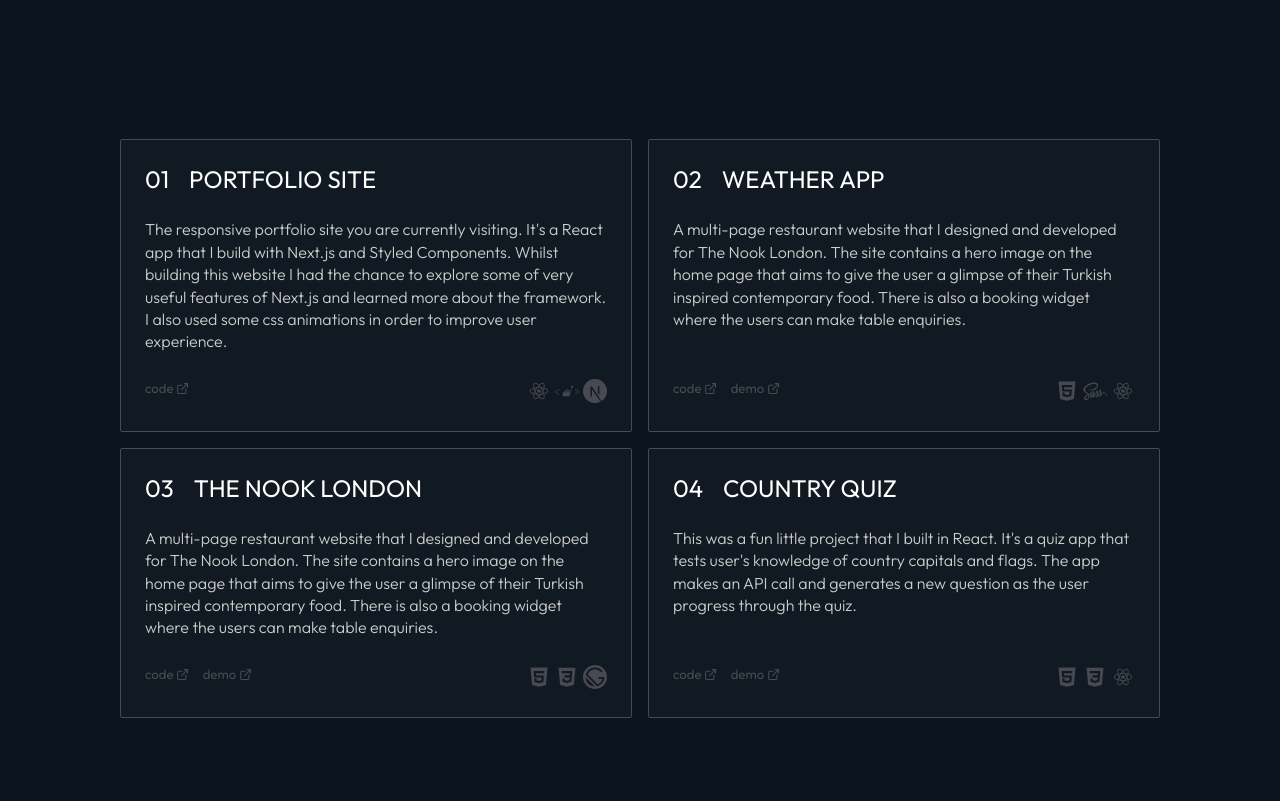
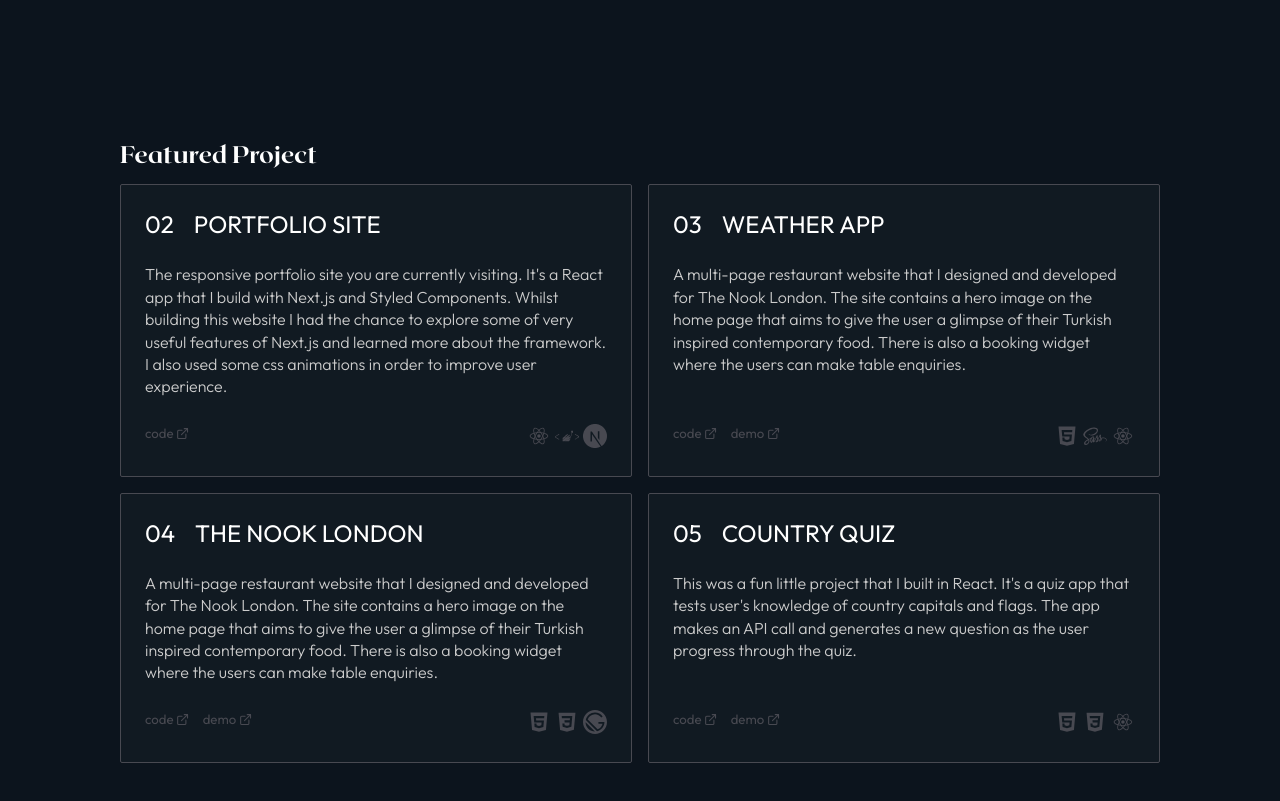
Before and after one commit to ozngnr/portfolio-site, a Next.js app: page / in a window 1280 px wide. Shown: the part 1580-2381 px from the top of the page. Built offline with nearby package versions, Linux system fonts and the light colour scheme.

Commit message:
added featured project component

```diff
--- /dev/null
+++ b/components/projects/FeaturedProject/index.js
@@ -0,0 +1,5 @@
+const FeaturedProject = () => {
+  return <h1 style={{ gridColumn: "1/-1" }}>Featured Project</h1>;
+};
+
+export default FeaturedProject;
--- /dev/null
+++ b/components/projects/Project/index.js
@@ -0,0 +1,40 @@
+import * as S from "./project.styled";
+import { FiExternalLink } from "react-icons/fi";
+import StackIcon from "../../../assets/stackIcons";
+
+const Project = ({ project, ...restProps }) => {
+  return (
+    <S.Project key={project.id} {...restProps}>
+      <S.ProjectTitle>
+        <span>0{project.projectNumber}</span>
+        {project.title}
+      </S.ProjectTitle>
+      <S.Description
+        dangerouslySetInnerHTML={{ __html: project.content }}
+      ></S.Description>
+      <S.Footer>
+        <S.Links>
+          <S.Link href={project.code} rel="noopener noreferrer" target="_blank">
+            code <FiExternalLink />
+          </S.Link>
+          {project.demo && (
+            <S.Link
+              href={project.demo}
+              rel="noopener noreferrer"
+              target="_blank"
+            >
+              demo <FiExternalLink />
+            </S.Link>
+          )}
+        </S.Links>
+        <S.Stack>
+          {project.stack.map((lang, i) => (
+            <StackIcon name={lang} key={i} />
+          ))}
+        </S.Stack>
+      </S.Footer>
+    </S.Project>
+  );
+};
+
+export default Project;
--- /dev/null
+++ b/components/projects/Project/project.styled.js
@@ -0,0 +1,55 @@
+import styled from "styled-components";
+import { motion } from "framer-motion";
+
+export const Stack = styled.div`
+  color: ${({ theme }) => theme.textTransparent};
+  font-size: 1.5em;
+
+  svg {
+    margin-left: 4px;
+  }
+`;
+export const Link = styled.a`
+  display: inline-block;
+  margin-right: 1em;
+  padding: 0.25em 0;
+  transition: color 0.3s;
+  color: ${({ theme }) => theme.textTransparent};
+  cursor: pointer;
+
+  &:hover {
+    color: ${({ theme }) => theme.accent};
+  }
+`;
+export const Links = styled.div`
+  font-size: 0.825em;
+`;
+export const Footer = styled.div`
+  display: flex;
+  justify-content: space-between;
+  margin-top: auto;
+`;
+export const Description = styled.div`
+  font-weight: 300;
+  margin: 1.5em 0;
+  max-width: 600px;
+`;
+export const ProjectTitle = styled.h3`
+  font-weight: 400;
+  font-size: 1.5rem;
+  color: ${({ theme }) => theme.text};
+  text-transform: uppercase;
+
+  span {
+    margin-right: 20px;
+  }
+`;
+export const Project = styled(motion.div)`
+  display: flex;
+  flex-direction: column;
+  border: 1px solid ${({ theme }) => theme.textTransparent};
+  border-radius: 2px;
+  color: ${({ theme }) => theme.textSecondary};
+  background-color: ${({ theme }) => theme.bgLight};
+  padding: 1.5em;
+`;
--- a/components/projects/index.js
+++ b/components/projects/index.js
@@ -1,11 +1,11 @@
 import { useRef } from "react";
 import * as S from "./projects.styled";
-import StackIcon from "../../assets/stackIcons";
-import { FiExternalLink } from "react-icons/fi";
 import { SectionTitle, MobileSectionTitle } from "../../styles/common";
 import OutlinedText from "../common/outlinedText";
 import useSectionInView from "../../hooks/useSectionInView";
 import useFadeIn from "../../hooks/useFadeIn";
+import Project from "./Project";
+import FeaturedProject from "./FeaturedProject";
 
 const Projects = ({ data }) => {
   const ref = useRef();
@@ -20,42 +20,21 @@ const Projects = ({ data }) => {
       <S.Container>
         <MobileSectionTitle>projects.</MobileSectionTitle>
         <S.Projects>
-          {data.map((project) => (
-            <S.Project key={project.id} {...fadeIn}>
-              <S.ProjectTitle>
-                <span>{project.projectNumber}</span>
-                {project.title}
-              </S.ProjectTitle>
-              <S.Description
-                dangerouslySetInnerHTML={{ __html: project.content }}
-              ></S.Description>
-              <S.Footer>
-                <S.Links>
-                  <S.Link
-                    href={project.code}
-                    rel="noopener noreferrer"
-                    target="_blank"
-                  >
-                    code <FiExternalLink />
-                  </S.Link>
-                  {project.demo && (
-                    <S.Link
-                      href={project.demo}
-                      rel="noopener noreferrer"
-                      target="_blank"
-                    >
-                      demo <FiExternalLink />
-                    </S.Link>
-                  )}
-                </S.Links>
-                <S.Stack>
-                  {project.stack.map((lang, i) => (
-                    <StackIcon name={lang} key={i} />
-                  ))}
-                </S.Stack>
-              </S.Footer>
-            </S.Project>
-          ))}
+          {data.map((project) =>
+            project.isFeatured ? (
+              <FeaturedProject
+                key={project.projectNumber}
+                project={project}
+                {...fadeIn}
+              />
+            ) : (
+              <Project
+                key={project.projectNumber}
+                project={project}
+                {...fadeIn}
+              />
+            )
+          )}
         </S.Projects>
       </S.Container>
     </S.Section>
--- a/components/projects/projects.styled.js
+++ b/components/projects/projects.styled.js
@@ -3,58 +3,6 @@ import { BaseContainer } from "../../styles/global";
 import { motion } from "framer-motion";
 import { device } from "../../styles/breakpoints";
 
-export const Stack = styled.div`
-  color: ${({ theme }) => theme.textTransparent};
-  font-size: 1.5em;
-
-  svg {
-    margin-left: 4px;
-  }
-`;
-export const Link = styled.a`
-  display: inline-block;
-  margin-right: 1em;
-  padding: 0.25em 0;
-  transition: color 0.3s;
-  color: ${({ theme }) => theme.textTransparent};
-  cursor: pointer;
-
-  &:hover {
-    color: ${({ theme }) => theme.accent};
-  }
-`;
-export const Links = styled.div`
-  font-size: 0.825em;
-`;
-export const Footer = styled.div`
-  display: flex;
-  justify-content: space-between;
-  margin-top: auto;
-`;
-export const Description = styled.div`
-  font-weight: 300;
-  margin: 1.5em 0;
-  max-width: 600px;
-`;
-export const ProjectTitle = styled.h3`
-  font-weight: 400;
-  font-size: 1.5rem;
-  color: ${({ theme }) => theme.text};
-  text-transform: uppercase;
-
-  span {
-    margin-right: 20px;
-  }
-`;
-export const Project = styled(motion.div)`
-  display: flex;
-  flex-direction: column;
-  border: 1px solid ${({ theme }) => theme.textTransparent};
-  border-radius: 2px;
-  color: ${({ theme }) => theme.textSecondary};
-  background-color: ${({ theme }) => theme.bgLight};
-  padding: 1.5em;
-`;
 export const Projects = styled(motion.div)`
   display: grid;
   gap: 1em;
--- a/pages/_document.js
+++ b/pages/_document.js
@@ -1,5 +1,6 @@
 import Document, { Html, Head, Main, NextScript } from "next/document";
 import { ServerStyleSheet } from "styled-components";
+import Script from "next/script";
 
 export default class MyDocument extends Document {
   static async getInitialProps(ctx) {
@@ -32,6 +33,16 @@ export default class MyDocument extends Document {
             content="Highly passionate and creative Front End Developer, based in London. Specialising in React js"
           />
           <link rel="icon" href="/favicon.ico" />
+
+          {/* <!-- Google tag (gtag.js) --> */}
+          <Script async src="https://www.googletagmanager.com/gtag/js?id=G-ECQVZ0CX9Z"></Script>
+          <Script id="google-analytics" strategy="afterInteractive">
+            {`window.dataLayer = window.dataLayer || [];
+            function gtag(){dataLayer.push(arguments)}
+            gtag('js', new Date());
+
+            gtag('config', 'G-ECQVZ0CX9Z');`}
+          </Script>
         </Head>
         <body>
           <Main />
--- a/projects/country-quiz.md
+++ b/projects/country-quiz.md
@@ -1,10 +1,11 @@
 ---
-projectNumber: '04'
+projectNumber: 5
 title: 'Country Quiz'
 stack: ['HTML', 'CSS', 'JavaScript', 'React']
 slug: 'country-quiz'
 code: 'https://github.com/ozngnr/country-quiz'
 demo: 'https://ozngnr-country-quiz.netlify.app'
+isFeatured: false
 ---
 
 This was a fun little project that I built in React. It's a quiz app that tests user's knowledge of country capitals and flags. The app makes an API call and generates a new question as the user progress through the quiz.
--- a/projects/portfolio-site.md
+++ b/projects/portfolio-site.md
@@ -1,9 +1,10 @@
 ---
-projectNumber: '01'
+projectNumber: 2
 title: 'Portfolio Site'
 stack: ['React', 'Styled', 'Next']
 slug: 'portfolio-site'
 code: 'https://github.com/ozngnr/portfolio-site'
+isFeatured: false
 ---
 
 The responsive portfolio site you are currently visiting. It's a React app that I build with Next.js and Styled Components. Whilst building this website I had the chance to explore some of very useful features of Next.js and learned more about the framework. I also used some css animations in order to improve user experience.
--- a/projects/the-nook.md
+++ b/projects/the-nook.md
@@ -1,10 +1,11 @@
 ---
-projectNumber: '03'
+projectNumber: 4
 title: 'The Nook London'
 stack: ['HTML', 'CSS', 'Gatsby']
 slug: 'the-nook-london'
 code: 'https://github.com/ozngnr/the-nook-website'
 demo: 'https://thenooklondon.netlify.app'
+isFeatured: false
 ---
 
 A multi-page restaurant website that I designed and developed for The Nook London. The site contains a hero image on the home page that aims to give the user a glimpse of their Turkish inspired contemporary food. There is also a booking widget where the users can make table enquiries.
--- /dev/null
+++ b/projects/vidly.md
@@ -0,0 +1,10 @@
+---
+projectNumber: 1
+isFeatured: true
+title: 'Vidly Movie Database'
+stack: ['React']
+slug: 'vidly-movie-db'
+code: 'https://github.com/ozngnr/vidly-movie-db'
+---
+
+A CRUD app that I built
--- a/projects/weather-app.md
+++ b/projects/weather-app.md
@@ -1,10 +1,11 @@
 ---
-projectNumber: '02'
+projectNumber: 3
 title: 'Weather App'
 stack: ['HTML', 'Sass', 'React']
 slug: 'weather-app'
 code: 'https://github.com/ozngnr/weather-app-2'
 demo: 'https://ozngnr-weather-app.netlify.app'
+isFeatured: false
 ---
 
 A multi-page restaurant website that I designed and developed for The Nook London. The site contains a hero image on the home page that aims to give the user a glimpse of their Turkish inspired contemporary food. There is also a booking widget where the users can make table enquiries.
```
